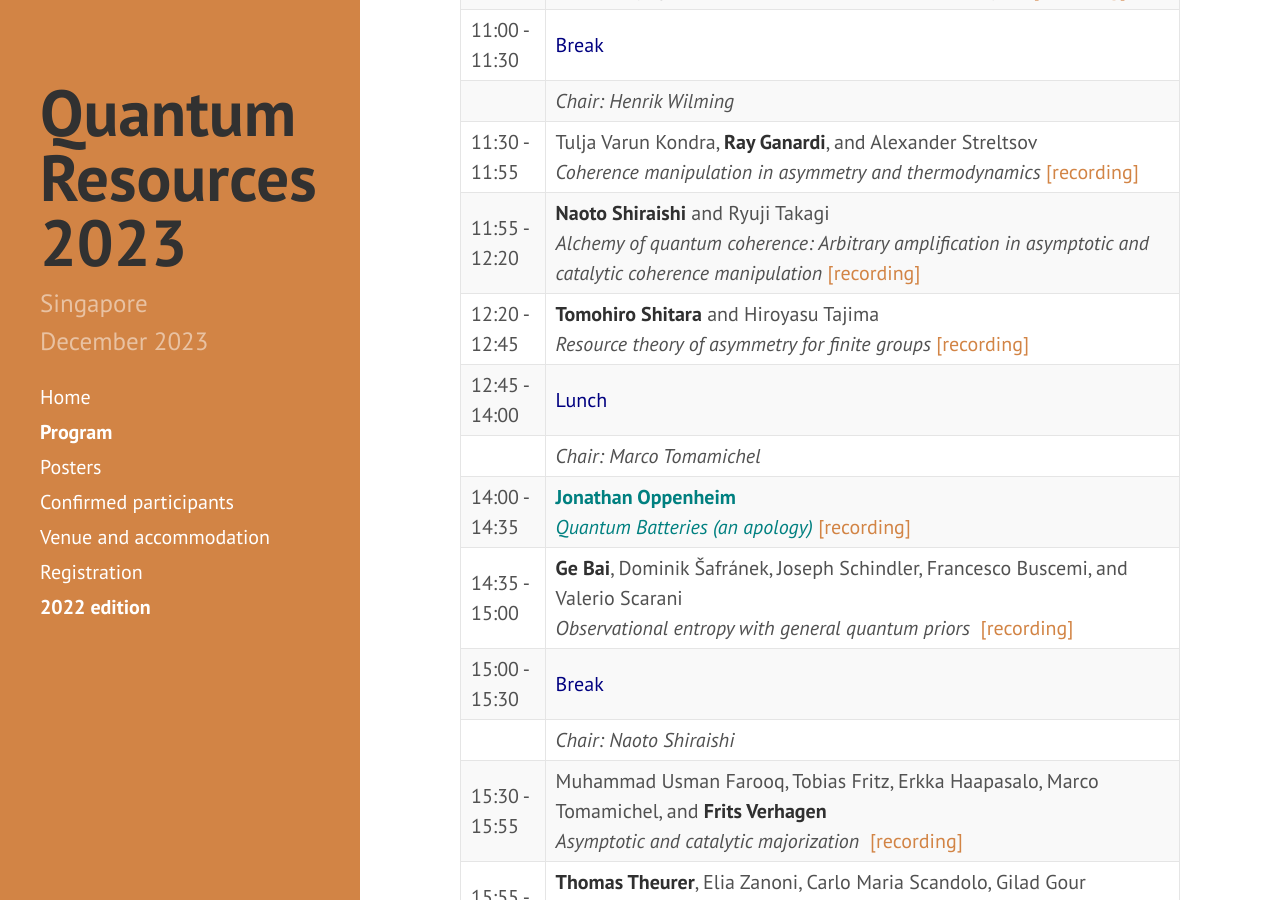
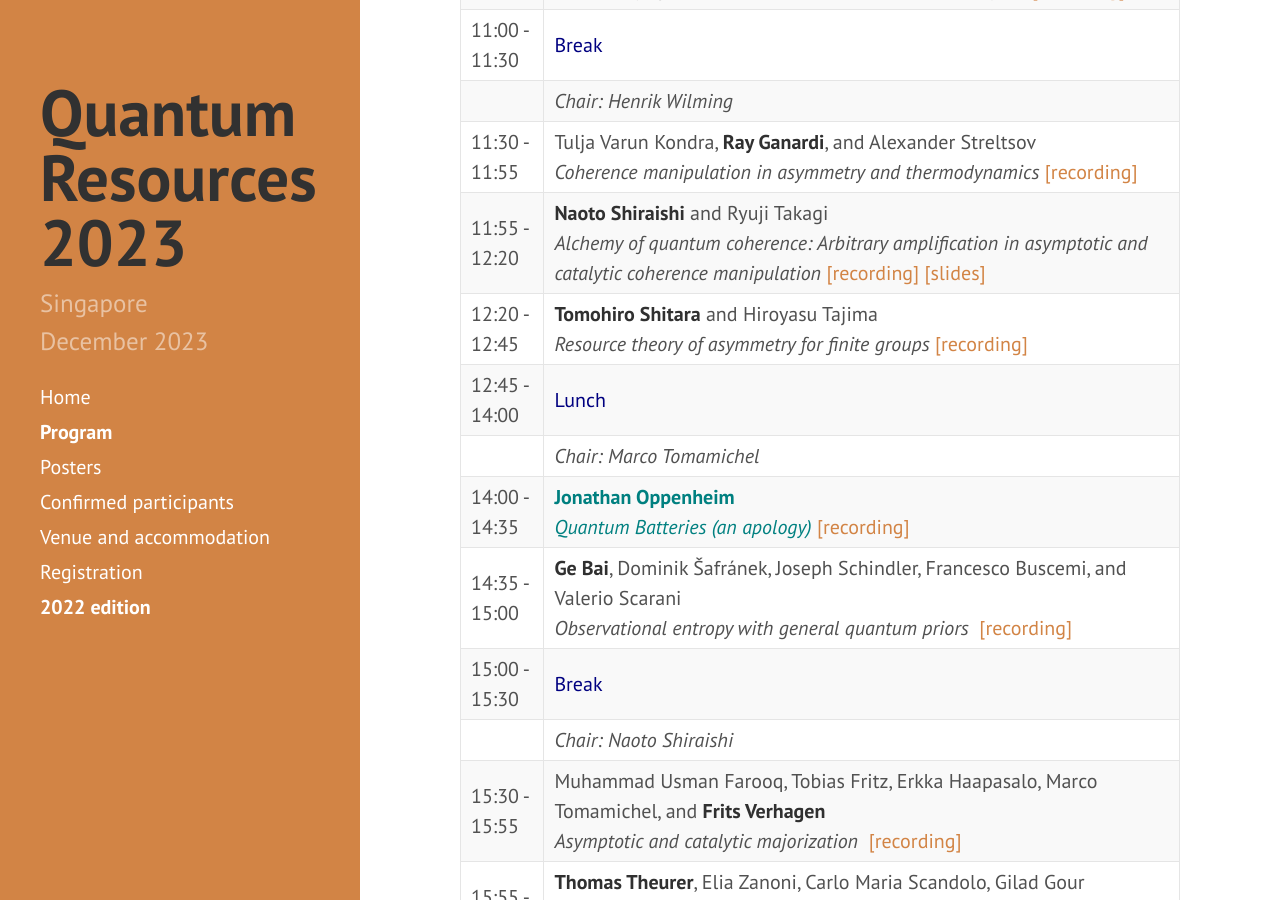
Before and after one commit to RyujiPat2/RyujiPat2.github.io, a Jekyll site: the page built from program.md, in a window 1280 px wide and 900 px high, scrolled down 4579 px. Built offline with Jekyll 4.4.1, drawn with Linux system fonts in a browser that asks for light colours; nearby versions of some CDN libraries.

Commit message:
Update program.md

```diff
--- a/program.md
+++ b/program.md
@@ -92,7 +92,7 @@ order: 2
 | 11:00 - 11:30   | <span class="p-invited">Break</span>            |
 || *Chair: Henrik Wilming* |
 | 11:30 - 11:55   | Tulja Varun Kondra, **Ray Ganardi**, and Alexander Streltsov<br /><i>Coherence manipulation in asymmetry and thermodynamics</i><a href="https://youtu.be/TABXnkl7iLI?si=ykDwdGVlsziTDLYy">&nbsp;[recording]</a>           |
-| 11:55 - 12:20   | **Naoto Shiraishi** and Ryuji Takagi<br /><i>Alchemy of quantum coherence: Arbitrary amplification in asymptotic and catalytic coherence manipulation</i><a href="https://youtu.be/pMVLvUaiN_0?si=diESBZIc8BHnKzoA">&nbsp;[recording]</a>             |
+| 11:55 - 12:20   | **Naoto Shiraishi** and Ryuji Takagi<br /><i>Alchemy of quantum coherence: Arbitrary amplification in asymptotic and catalytic coherence manipulation</i><a href="https://youtu.be/pMVLvUaiN_0?si=diESBZIc8BHnKzoA">&nbsp;[recording]</a><a href="https://drive.google.com/file/d/1UIRdPA8eUsWoMD24qJ7emAisZryR5Yn9/view?usp=sharing">&nbsp;[slides]</a>             |
 | 12:20 - 12:45   | **Tomohiro Shitara** and Hiroyasu Tajima<br /><i>Resource theory of asymmetry for finite groups</i><a href="https://youtu.be/cGGkdC9MXi8?si=9a0PqvOLs-khAKyh">&nbsp;[recording]</a>  |
 | 12:45 - 14:00   | <span class="p-invited">Lunch</span>             |
 || *Chair: Marco Tomamichel* |
```
